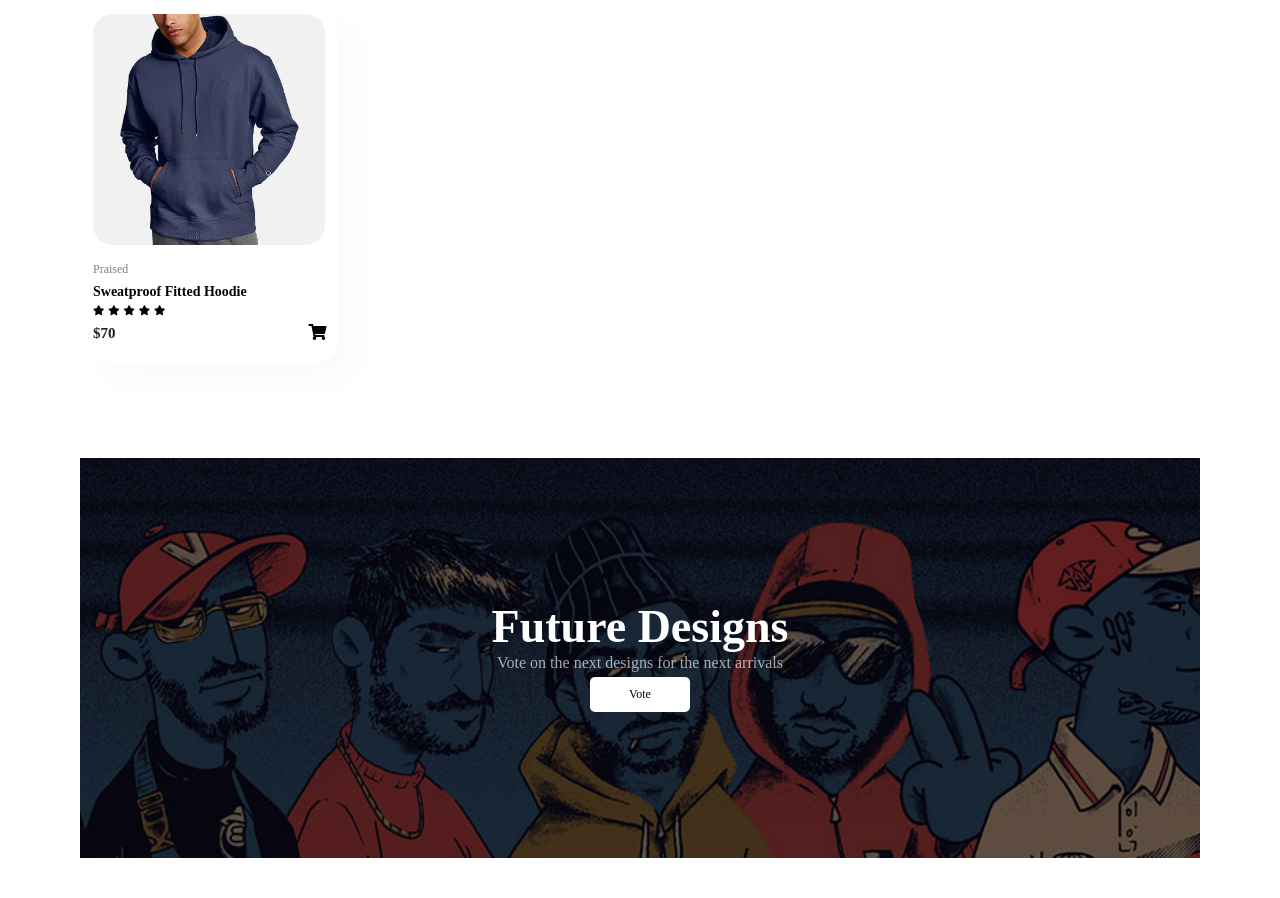
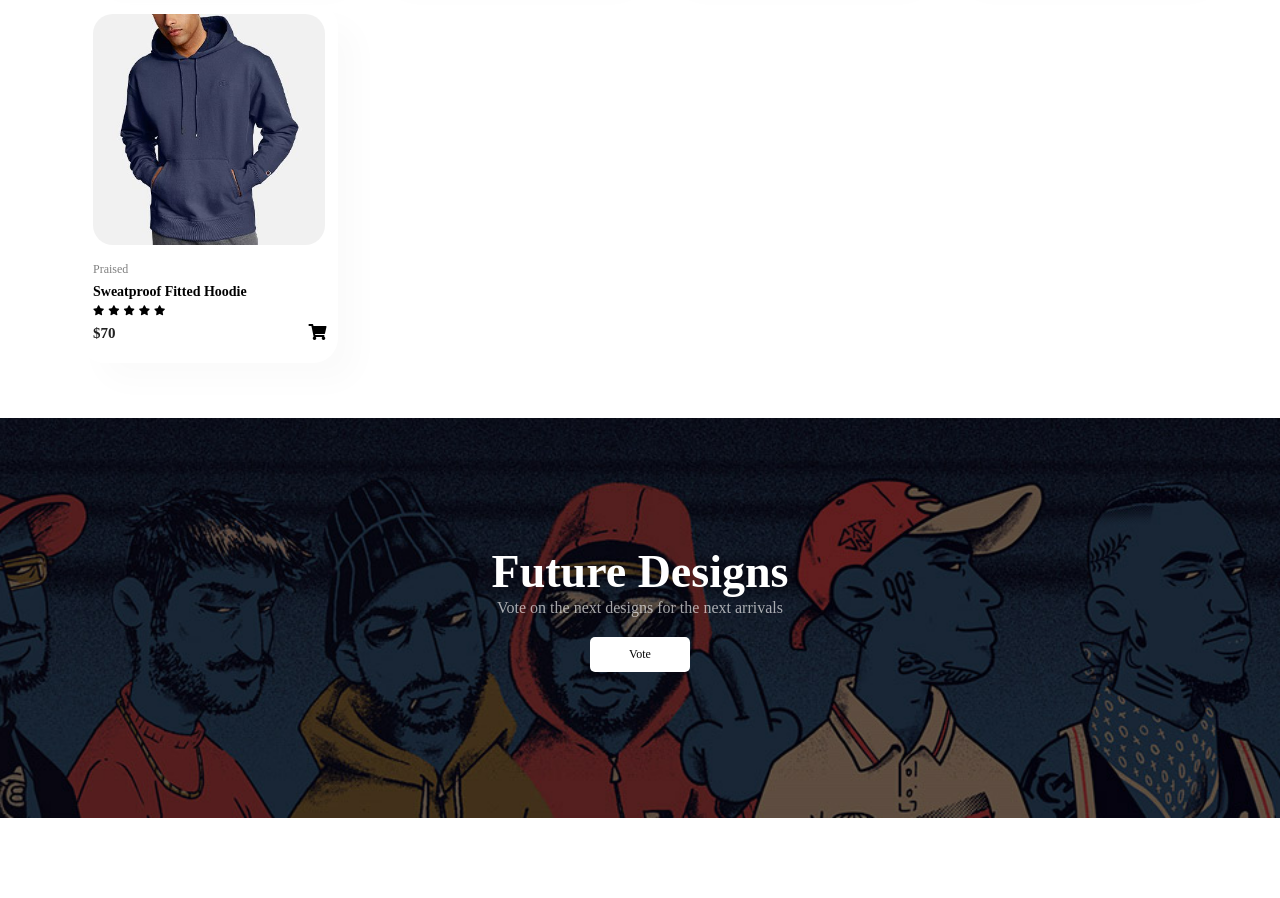
Before and after one commit to Micrns/ecommerce-website, a plain HTML site: page index.html in a window 1280 px wide. Shown: the part 1846-2744 px from the top of the page. Drawn offline with Linux system fonts and the light colour scheme; a web font is replaced by a local one.

Commit message:
updated-footer

```diff
--- a/index.html
+++ b/index.html
@@ -204,13 +204,18 @@
         </section>
 
 
-        <section id = "sm-banner" class = "section-p1">
+        <section id = "sm-banner">
             <div class = "banner-box">
                 <h2>Future Designs</h2>
                 <span>Vote on the next designs for the next arrivals</span>
                 <button><span>Vote</span></button>
             </div>
         </section>
+
+
+        <footer class = "section-p1">
+
+        </footer>
 
 
 
--- a/style.css
+++ b/style.css
@@ -245,11 +245,11 @@ body{
     align-items: center;
     text-align: center;
     background-image: url("banner/b1.jpg");
-    min-width: 580px;
+    width: 100%;
     height: 50vh;
+    background-position: right 0;
+    background-size: cover;
 
-    background-size: cover;
-    background-position: center;
     color: rgba(255, 255, 255, 0.642);
 }
 
@@ -272,7 +272,7 @@ body{
 
     transition: 0.5s;
     cursor: pointer;
-    margin: 5px;
+    margin: 20px;
 }
 
 #sm-banner .banner-box button span{
@@ -300,3 +300,6 @@ body{
     opacity:1;
     right:0;
 }
+
+
+/*footer*/
```
